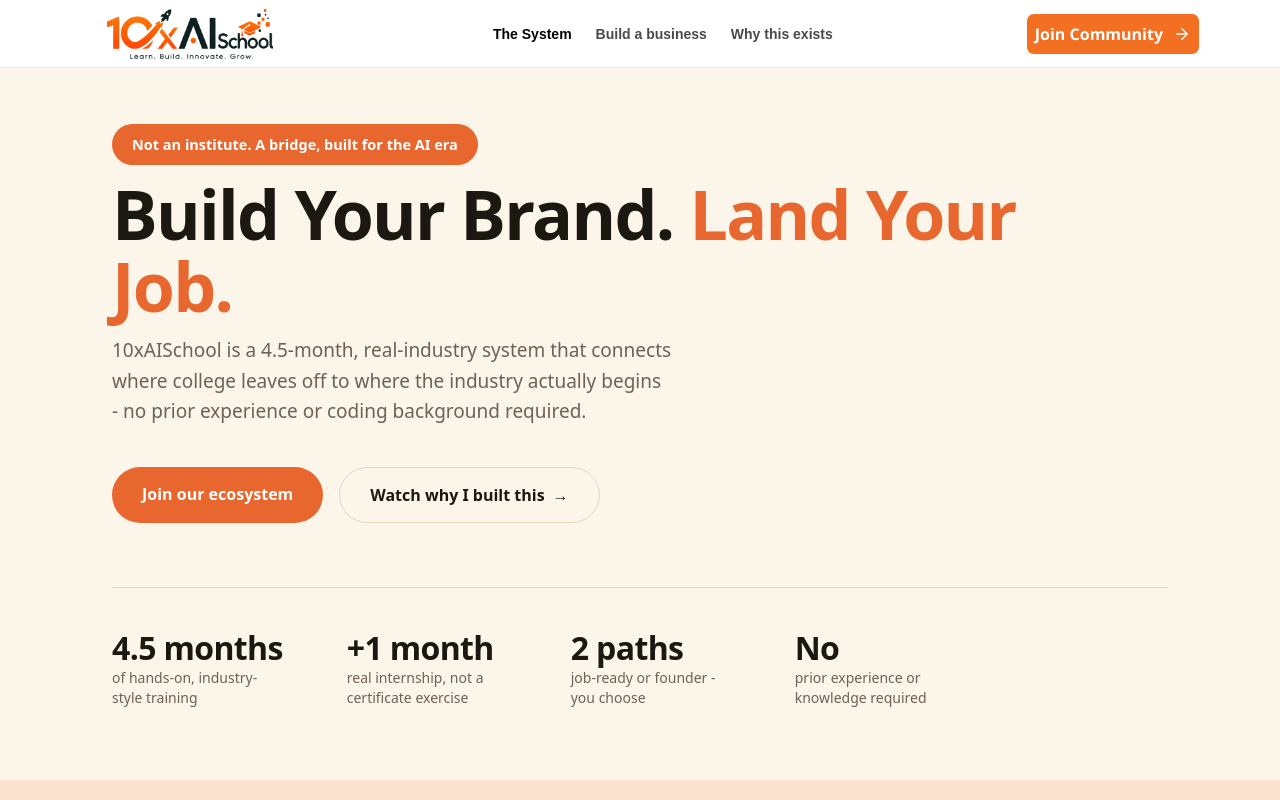
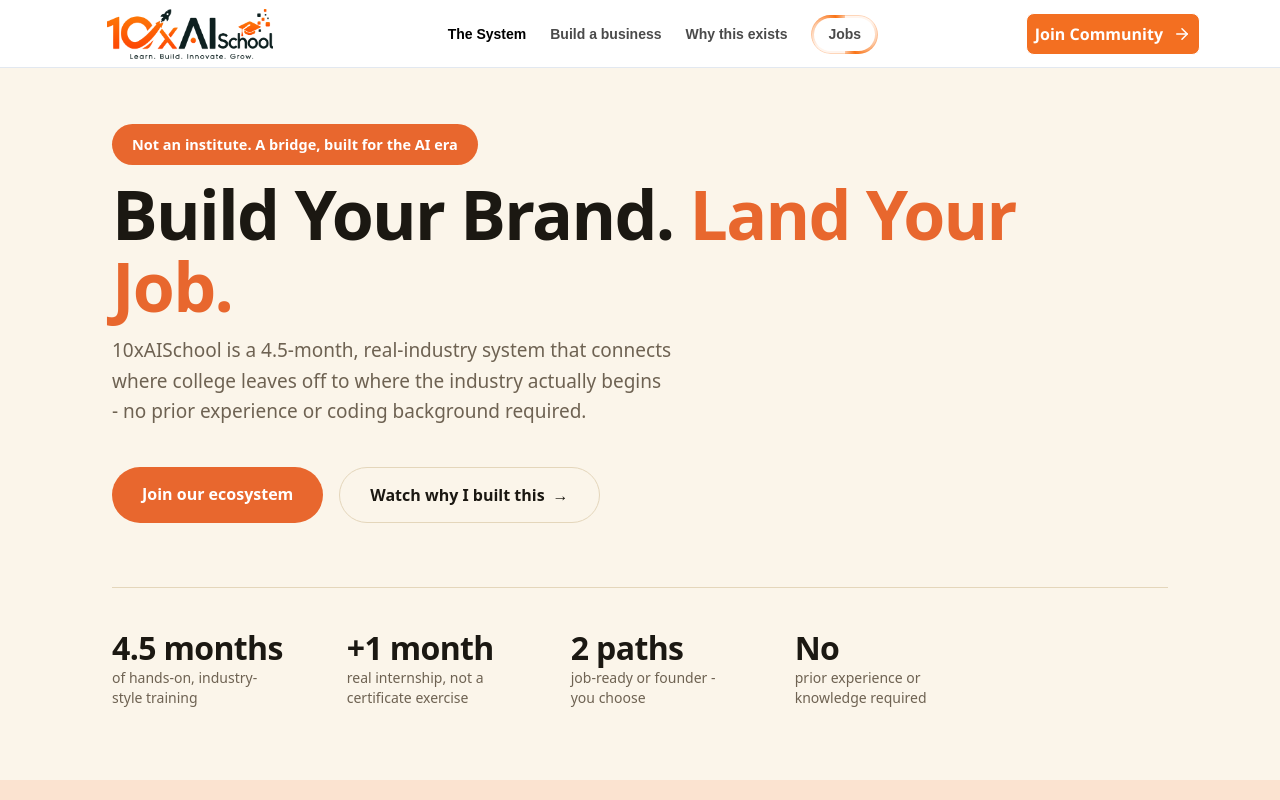
Before and after one commit to developerbuildwithsanny-cmyk/grow10x, a Next.js app: page / in a window 1280 px wide. Shown: the top 800 px of the page. Built offline with nearby package versions, Linux system fonts and the light colour scheme; a web font is replaced by a local one.

Commit message:
feat: add jobs navbar

```diff
--- a/src/app/globals.css
+++ b/src/app/globals.css
@@ -200,3 +200,36 @@ body {
 .apply-now-btn:active {
   transform: scale(0.97);
 }
+/* Jobs navbar animation */
+
+@keyframes jobs-spin-one {
+  from {
+    transform: translate3d(0, 0, 0) rotate(0deg);
+  }
+
+  to {
+    transform: translate3d(0, 0, 0) rotate(360deg);
+  }
+}
+
+@keyframes jobs-spin-two {
+  from {
+    transform: translate3d(0, 0, 0) rotate(0deg);
+  }
+
+  to {
+    transform: translate3d(0, 0, 0) rotate(360deg);
+  }
+}
+
+.jobs-spin-one {
+  animation: jobs-spin-one 5s linear infinite;
+  will-change: transform;
+  backface-visibility: hidden;
+}
+
+.jobs-spin-two {
+  animation: jobs-spin-two 5s linear infinite;
+  will-change: transform;
+  backface-visibility: hidden;
+}
--- a/src/components/home/HomeNavbar.tsx
+++ b/src/components/home/HomeNavbar.tsx
@@ -43,10 +43,47 @@ export function HomeNavbar() {
     <Link
       key={link.href}
       href={link.href}
-              className={`font-figtree text-[14px] font-semibold ${index === 0 ? "text-black" : "text-nav-muted"
+      className={`font-figtree text-[14px] font-semibold ${
+        index === 0 ? "text-black" : "text-nav-muted"
       }`}
     >
-              {link.label}
+      {link.label === "Jobs" ? (
+        <span
+          className="jobs-pill relative inline-flex overflow-hidden rounded-full p-[3px]"
+          style={{ isolation: "isolate" }}
+        >
+          {/* Static base ring */}
+          <span className="absolute inset-0 rounded-full border border-[#F97316]/25" />
+
+          {/* Soft ambient glow */}
+          <span className="absolute inset-0 rounded-full bg-[#F97316]/10 blur-[3px]" />
+
+          {/* Spin 1 */}
+          <span
+            className="jobs-spin-one absolute inset-[-40%] rounded-full"
+            style={{
+              background:
+                "conic-gradient(from 0deg, transparent 0%, transparent 68%, rgba(249,115,22,0.35) 80%, #F97316 92%, rgba(249,115,22,0.35) 100%)",
+            }}
+          />
+
+          {/* Spin 2 */}
+          <span
+            className="jobs-spin-two absolute inset-[-40%] rounded-full"
+            style={{
+              background:
+                "conic-gradient(from 180deg, transparent 0%, transparent 68%, rgba(249,115,22,0.35) 80%, #F97316 92%, rgba(249,115,22,0.35) 100%)",
+            }}
+          />
+
+          {/* Jobs text */}
+          <span className="relative z-10 rounded-full bg-white px-3.5 py-1.5 text-nav-muted">
+            Jobs
+          </span>
+        </span>
+      ) : (
+        link.label
+      )}
     </Link>
   ))}
 </nav>
@@ -79,10 +116,16 @@ export function HomeNavbar() {
               <Link
                 key={link.href}
                   href={link.href}
-                className="font-figtree text-[14px] font-semibold text-black"
+                  className={`font-figtree text-[14px] font-semibold text-black ${link.label === "Jobs" ? "inline-flex items-center gap-0" : ""}`}
                 onClick={() => setOpen(false)}
               >
+                {link.label === "Jobs" ? (
+                  <span className="inline-flex items-center rounded-full border border-[#F97316] px-2 py-0.5">
                     {link.label}
+                  </span>
+                ) : (
+                  link.label
+                )}
               </Link>
             ))}
           </nav>
--- a/src/components/home/homeContent.ts
+++ b/src/components/home/homeContent.ts
@@ -5,6 +5,8 @@ export const homeNavLinks = [
   { label: "The System", href: "/#job-tracks" }, // Get a Jobs
   { label: "Build a business", href: "/#founder-track" },
   { label:"Why this exists", href: "/#about"},
+  { label: "Jobs", href: "http://localhost:3001/jobs" },
+  //{ label: "Jobs", href: process.env.NEXT_PUBLIC_JOBS_URL },
   // { label: "AI School", href: "/learning" },
   // { label: "Innovations", href: "/innovations" },
   // { label: "AI Tools", href: "/tools" },
```
Lines whose indentation alone changed are shown as unchanged.
